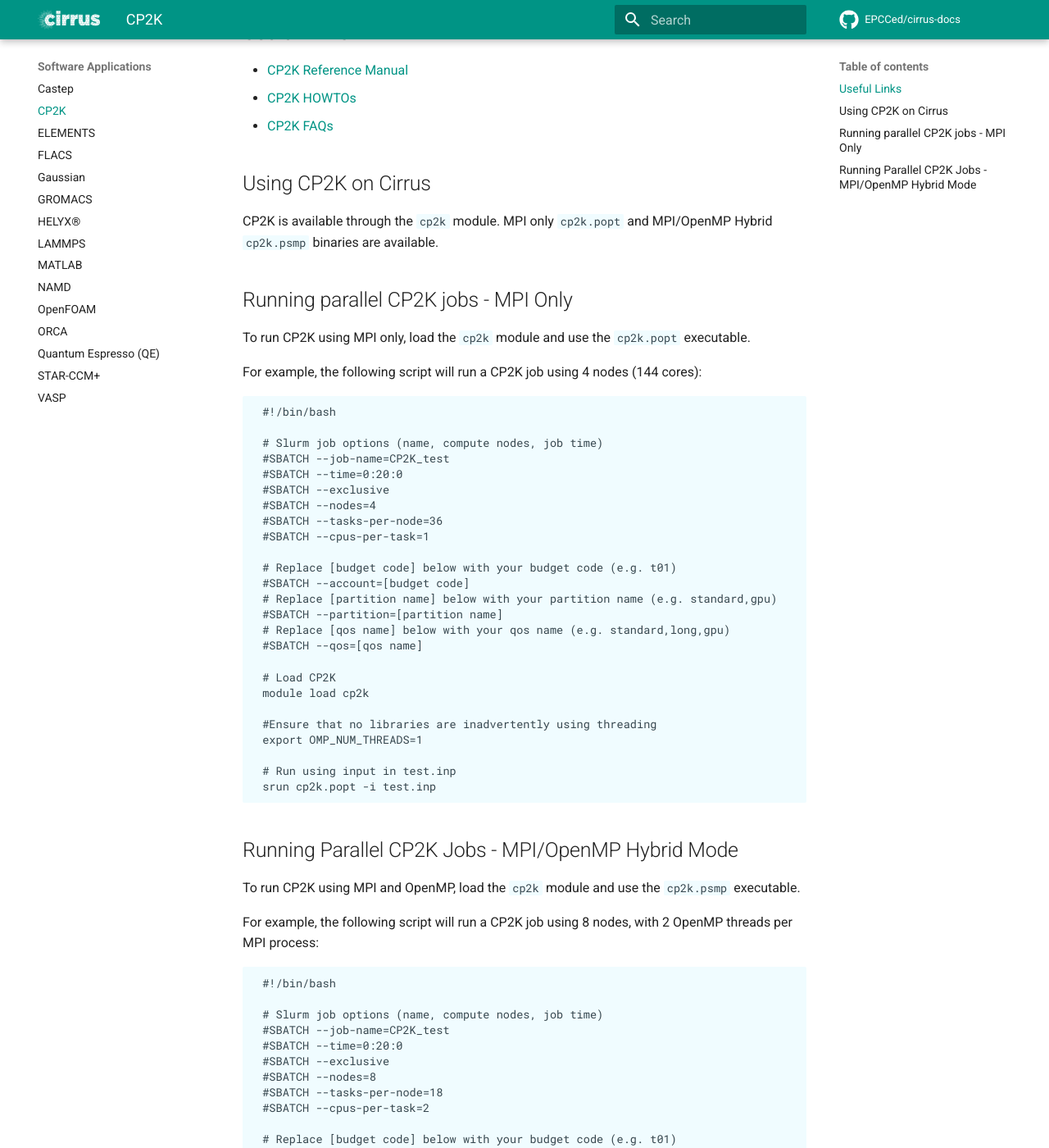
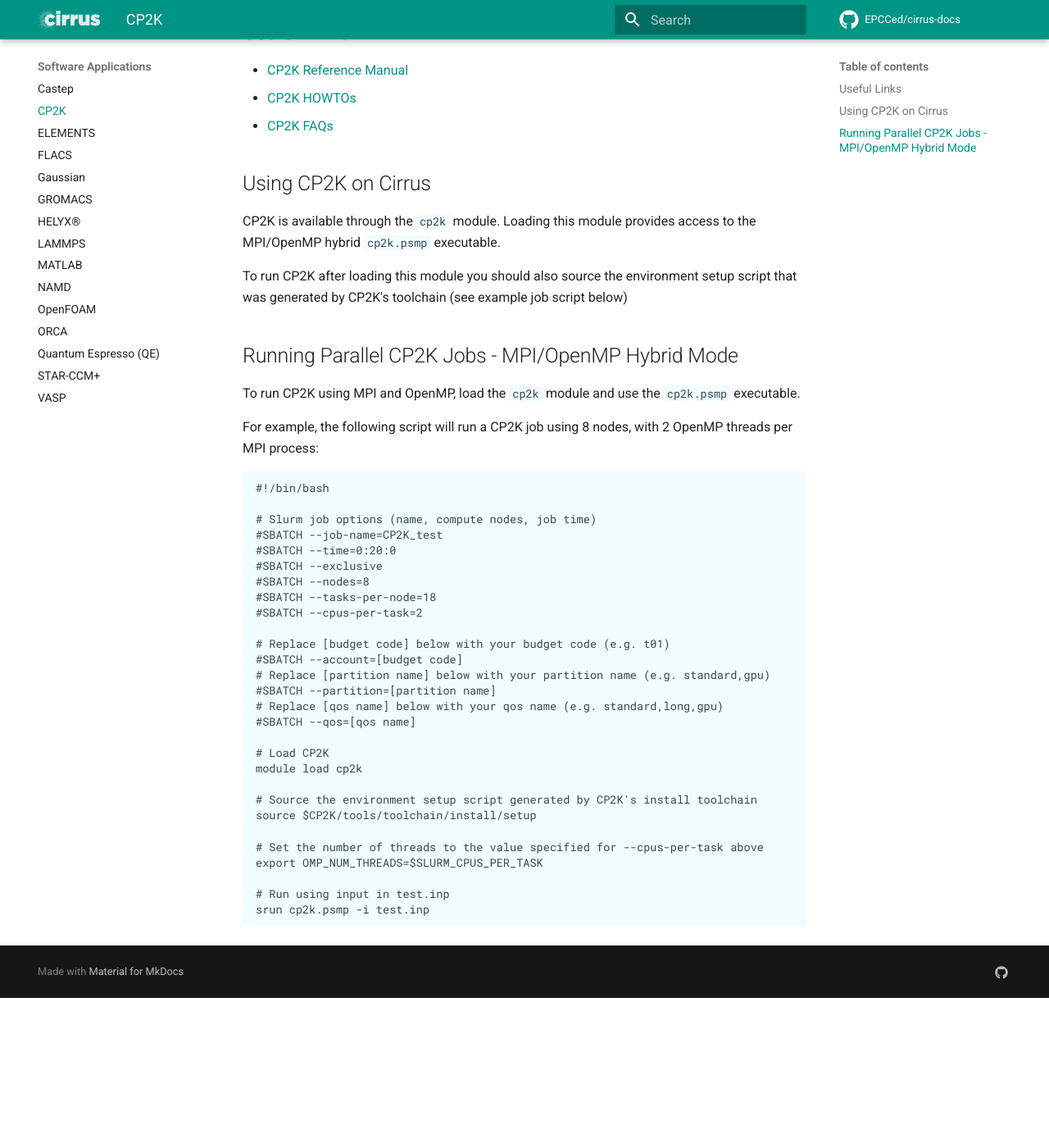
Before and after one commit to EPCCed/cirrus-docs, an MkDocs documentation site: the page built from docs/software-packages/cp2k.md, in a window 1280 px wide and 1400 px high, scrolled down 450 px. Shown: the whole window at 82% size. Built offline with MkDocs 1.6.1 and Material for MkDocs 9.7.7, drawn with Linux system fonts in a browser that asks for light colours; comment, search, counter and statistics services are not loaded; after the commit the page ends 1667 px from its top, so only the background shows below that; some of the changed text lies outside the part shown.

Commit message:
Update for cp2/2023.2 install

```diff
--- a/docs/software-packages/cp2k.md
+++ b/docs/software-packages/cp2k.md
@@ -14,48 +14,19 @@
 
 ## Useful Links
 
-- [CP2K Reference Manual](https://manual.cp2k.org/#gsc.tab=0)
+- [CP2K Reference Manual](https://manual.cp2k.org)
 - [CP2K HOWTOs](https://www.cp2k.org/howto)
 - [CP2K FAQs](https://www.cp2k.org/faq)
 
 ## Using CP2K on Cirrus
 
-CP2K is available through the `cp2k` module. MPI only `cp2k.popt` and
-MPI/OpenMP Hybrid `cp2k.psmp` binaries are available.
+CP2K is available through the `cp2k` module. Loading this module
+provides access to the MPI/OpenMP hybrid `cp2k.psmp` executable.
 
-## Running parallel CP2K jobs - MPI Only
+To run CP2K after loading this module you should also source the
+environment setup script that was generated by CP2K's toolchain (see
+example job script below)
 
-To run CP2K using MPI only, load the `cp2k` module and use the
-`cp2k.popt` executable.
-
-For example, the following script will run a CP2K job using 4 nodes (144
-cores):
-
-     #!/bin/bash
-
-     # Slurm job options (name, compute nodes, job time)
-     #SBATCH --job-name=CP2K_test
-     #SBATCH --time=0:20:0
-     #SBATCH --exclusive
-     #SBATCH --nodes=4
-     #SBATCH --tasks-per-node=36
-     #SBATCH --cpus-per-task=1
-
-     # Replace [budget code] below with your budget code (e.g. t01)
-     #SBATCH --account=[budget code]
-     # Replace [partition name] below with your partition name (e.g. standard,gpu)
-     #SBATCH --partition=[partition name]
-     # Replace [qos name] below with your qos name (e.g. standard,long,gpu)
-     #SBATCH --qos=[qos name]
-
-     # Load CP2K
-     module load cp2k
-
-     #Ensure that no libraries are inadvertently using threading
-     export OMP_NUM_THREADS=1
-
-     # Run using input in test.inp
-     srun cp2k.popt -i test.inp
 
 ## Running Parallel CP2K Jobs - MPI/OpenMP Hybrid Mode
 
@@ -65,28 +36,31 @@
 For example, the following script will run a CP2K job using 8 nodes,
 with 2 OpenMP threads per MPI process:
 
-     #!/bin/bash
+    #!/bin/bash
 
-     # Slurm job options (name, compute nodes, job time)
-     #SBATCH --job-name=CP2K_test
-     #SBATCH --time=0:20:0
-     #SBATCH --exclusive
-     #SBATCH --nodes=8
-     #SBATCH --tasks-per-node=18
-     #SBATCH --cpus-per-task=2
+    # Slurm job options (name, compute nodes, job time)
+    #SBATCH --job-name=CP2K_test
+    #SBATCH --time=0:20:0
+    #SBATCH --exclusive
+    #SBATCH --nodes=8
+    #SBATCH --tasks-per-node=18
+    #SBATCH --cpus-per-task=2
 
-     # Replace [budget code] below with your budget code (e.g. t01)
-     #SBATCH --account=[budget code]
-     # Replace [partition name] below with your partition name (e.g. standard,gpu)
-     #SBATCH --partition=[partition name]
-     # Replace [qos name] below with your qos name (e.g. standard,long,gpu)
-     #SBATCH --qos=[qos name]
+    # Replace [budget code] below with your budget code (e.g. t01)
+    #SBATCH --account=[budget code]
+    # Replace [partition name] below with your partition name (e.g. standard,gpu)
+    #SBATCH --partition=[partition name]
+    # Replace [qos name] below with your qos name (e.g. standard,long,gpu)
+    #SBATCH --qos=[qos name]
 
-     # Load CP2K
-     module load cp2k
+    # Load CP2K
+    module load cp2k
 
-     # Set the number of threads to 2
-     export OMP_NUM_THREADS=2
+    # Source the environment setup script generated by CP2K's install toolchain
+    source $CP2K/tools/toolchain/install/setup
 
-     # Run using input in test.inp
-     srun cp2k.psmp -i test.inp
+    # Set the number of threads to the value specified for --cpus-per-task above
+    export OMP_NUM_THREADS=$SLURM_CPUS_PER_TASK
+
+    # Run using input in test.inp
+    srun cp2k.psmp -i test.inp
```
